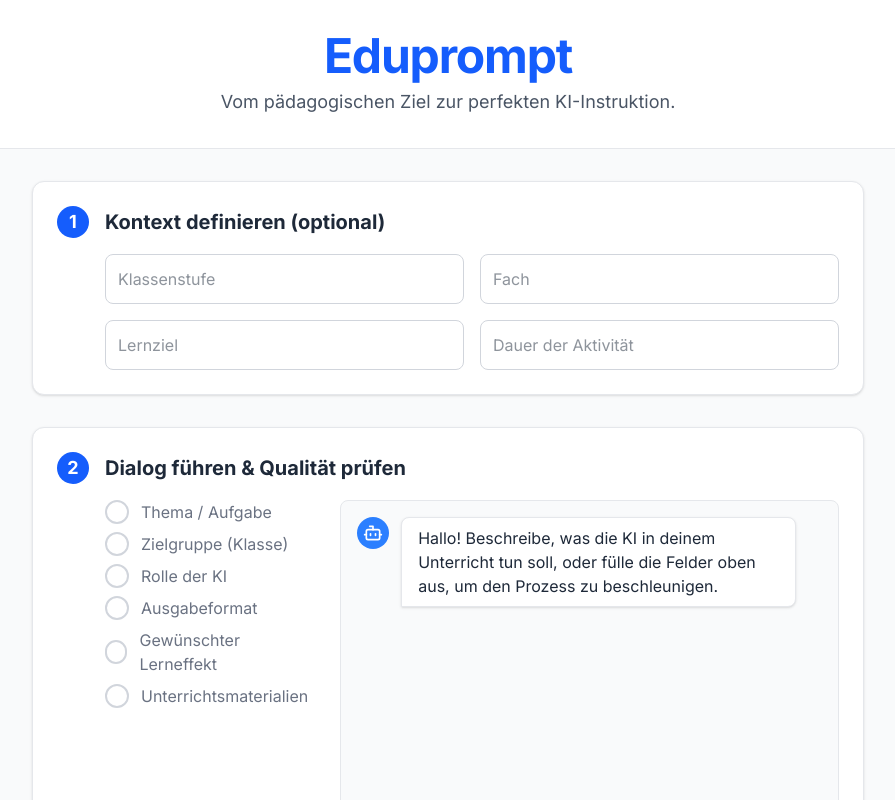
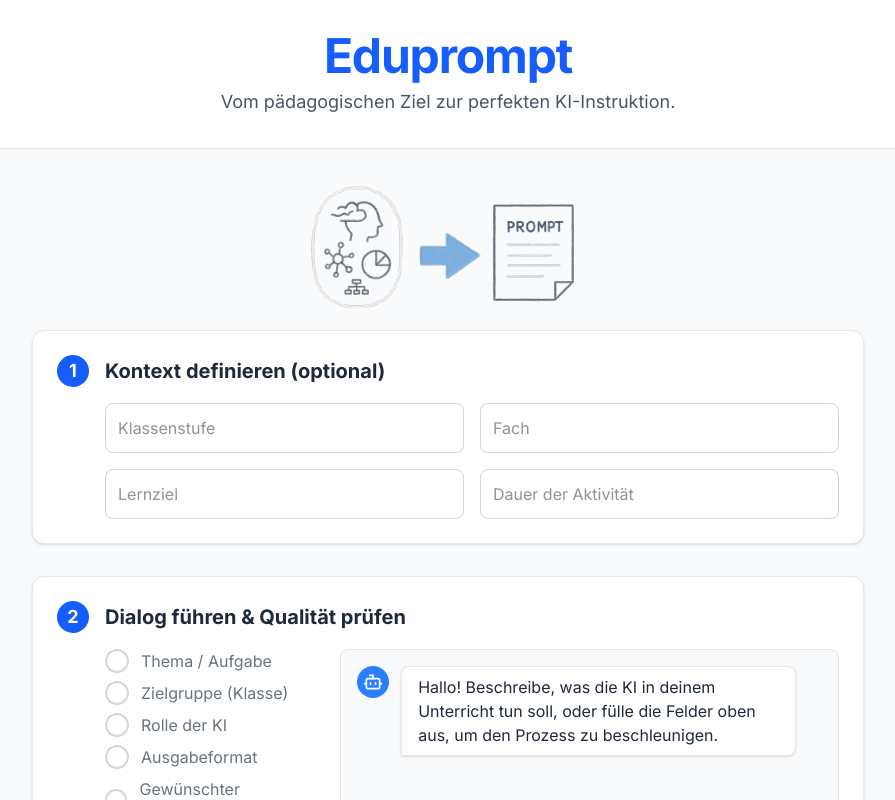
Before and after one commit to dschungeljunge/eduprompt, a Next.js app: page / in a window 1280 px wide. Shown: the top 800 px of the page, without its empty margins (192-1087 px from the left). Built offline with nearby package versions, Linux system fonts and the light colour scheme.

Commit message:
feat: Add logo and fix on-load scroll behavior

```diff
--- a/src/app/page.tsx
+++ b/src/app/page.tsx
@@ -1,6 +1,7 @@
 'use client';
 
 import React, { useState, ChangeEvent, useEffect, useRef } from 'react';
+import Image from 'next/image';
 import { Mic, Send, Bot, User, BrainCircuit, Copy, Check, X, FileText, Loader2, FileImage } from 'lucide-react';
 
 type Message = { role: 'user' | 'assistant'; content: string; imageBase64?: string };
@@ -144,7 +145,9 @@ export default function Home() {
   }
 
   useEffect(() => {
-    messagesEndRef.current?.scrollIntoView({ behavior: 'smooth' });
+    if (messages.length > 1) {
+      messagesEndRef.current?.scrollIntoView({ behavior: 'smooth' });
+    }
   }, [messages, loading]);
 
   async function handleFileChange(e: ChangeEvent<HTMLInputElement>) {
@@ -349,6 +352,9 @@ export default function Home() {
       </header>
 
       <main className="w-full max-w-4xl mx-auto p-4 lg:p-8 space-y-8">
+        <div className="flex justify-center mb-4">
+          <Image src="/Eduprompt.svg" alt="Eduprompt Logo" width={400} height={150} />
+        </div>
         <Section number={1} title="Kontext definieren (optional)">
             <div className="grid grid-cols-1 md:grid-cols-2 gap-4">
                 <input type="text" placeholder="Klassenstufe" value={klassenstufe} onChange={e => setKlassenstufe(e.target.value)} className="w-full border border-gray-300 rounded-lg p-3 text-base focus:ring-2 focus:ring-blue-500 outline-none" />
```
Also changed, not shown: public/Eduprompt.svg (added).
